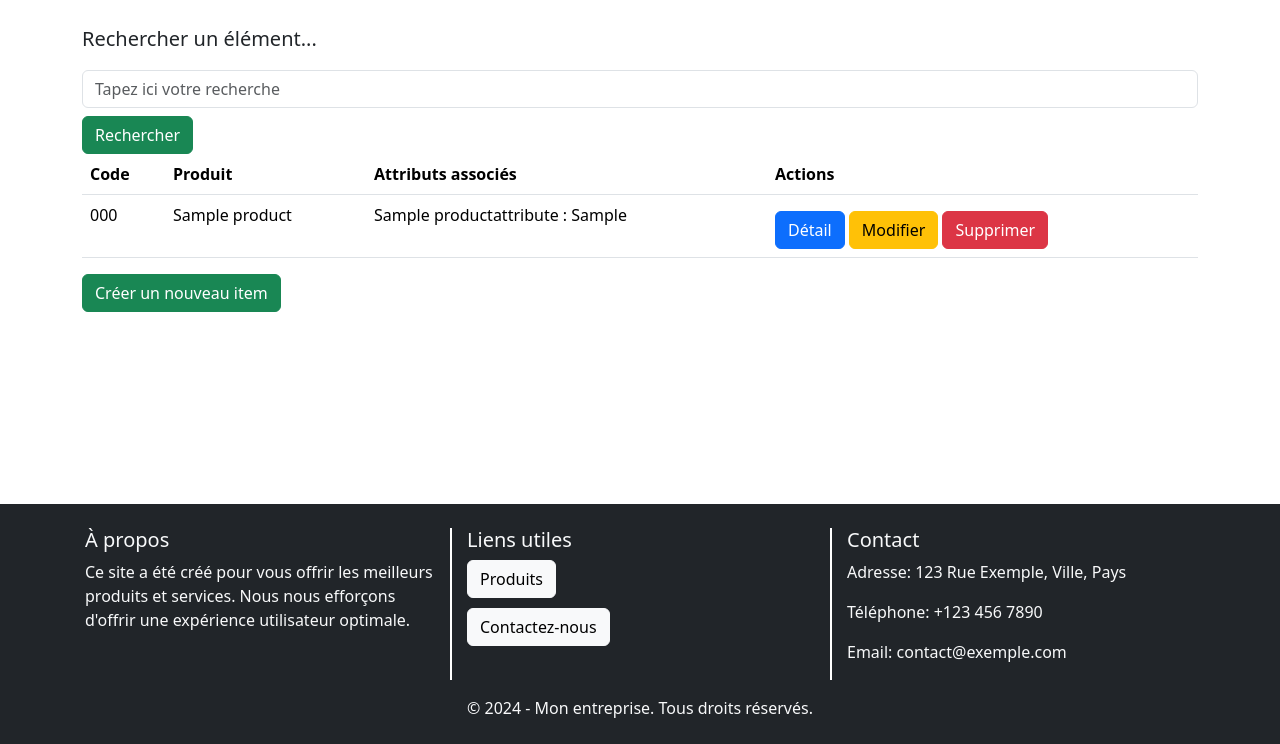
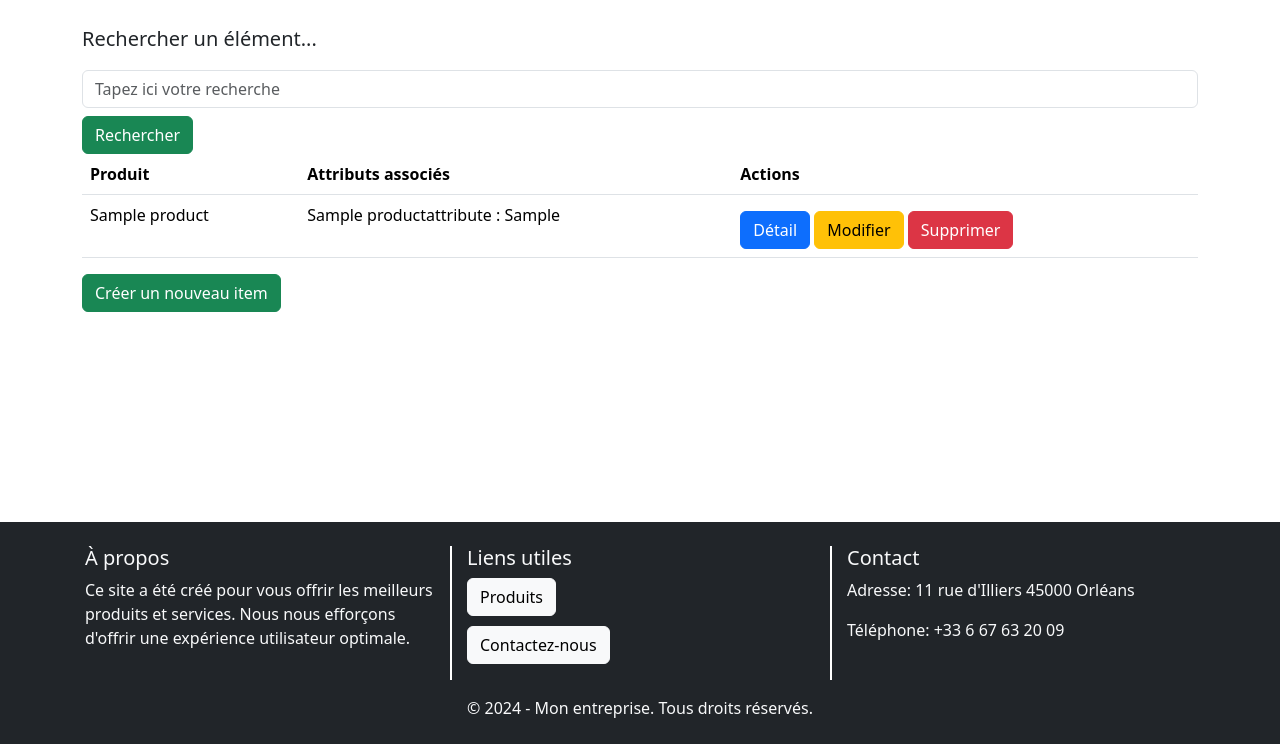
Before and after one commit to Yannis-barache/django, a Django app: page /lesProduits/product_item/list in a window 1280 px wide. Shown: the part 56-800 px from the top of the page. Run offline with Django 5.2, Linux system fonts and the light colour scheme; a user stored in the database is signed in; tables that the repository leaves empty hold one stand-in row (values such as "Sample post"); some libraries are stand-ins or nearby versions.

Commit message:
Changement des modifs

```diff
--- a/firsttuto/LesProduits/views.py
+++ b/firsttuto/LesProduits/views.py
@@ -348,7 +348,7 @@ class ProductDeleteView(DeleteView):
     success_url = reverse_lazy('product-list')
 
 
-@method_decorator(login_required, name='dispatch')
+
 class ProductAttributeListView(ListView):
     """
     Vue pour afficher la liste des attributs
@@ -423,7 +423,7 @@ class ProductAttributeDeleteView(DeleteView):
     success_url = reverse_lazy('attribute-list')
 
 
-@method_decorator(login_required, name='dispatch')
+
 class ProductItemListView(ListView):
     """
     Vue pour afficher la liste des déclinaisons
--- a/templates/Items/list_items.html
+++ b/templates/Items/list_items.html
@@ -11,7 +11,6 @@
     </form>
 <table class="table">
     <thead>
-        <th>Code</th>
         <th>Produit</th>
         <th>Attributs associés</th>
         <th>Actions</th>
@@ -19,7 +18,6 @@
     <tbody>
         {% for item in productitems %}
         <tr>
-            <td>{{ item.code }}</td>
             <td>{{ item.product.name }}</td>
             <td>
                 {% for attribute in item.attributes.all %}
--- a/templates/base.html
+++ b/templates/base.html
@@ -84,9 +84,8 @@
             </div>
             <div class="col-md-4">
                 <h5>Contact</h5>
-                <p>Adresse: 123 Rue Exemple, Ville, Pays</p>
-                <p>Téléphone: +123 456 7890</p>
-                <p>Email: contact@exemple.com</p>
+                <p>Adresse: 11 rue d'Illiers 45000 Orléans</p>
+                <p>Téléphone: +33 6 67 63 20 09</p>
             </div>
         </div>
         <div class="row">
```
